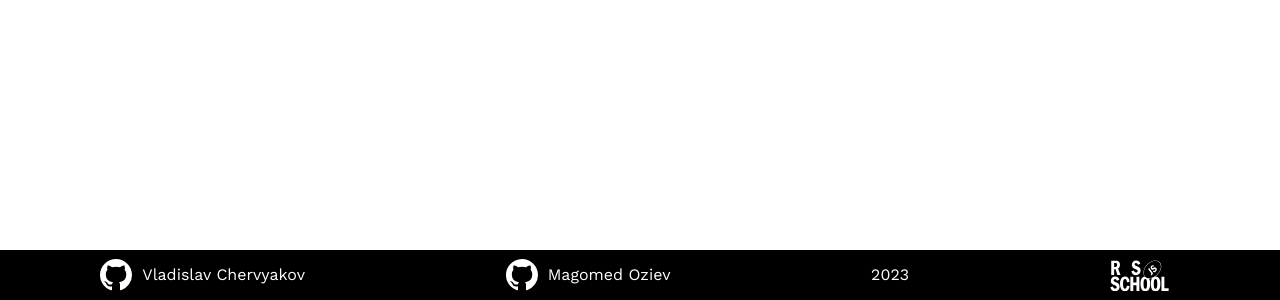
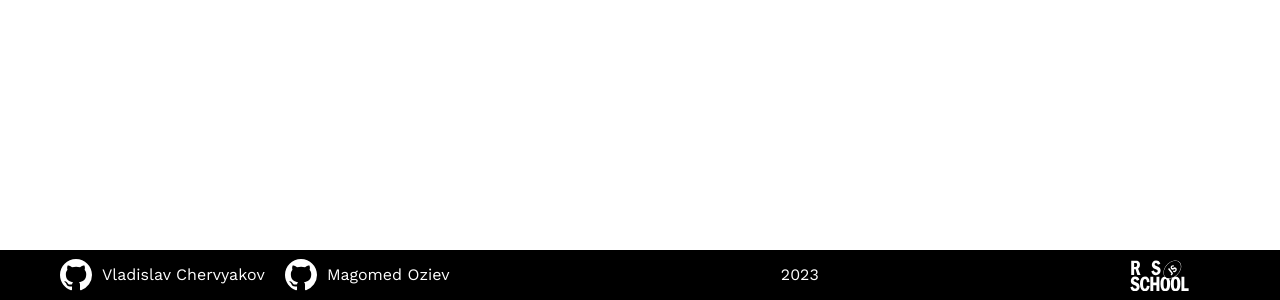
Before and after one commit to existanz/online-store, a website built with webpack: page src/application/index.html in a window 1280 px wide. Shown: the part 500-800 px from the top of the page. Built offline with nearby package versions, Linux system fonts and the light colour scheme.

Commit message:
fix: change styles according to layout

```diff
--- a/src/application/core/components/footer/footer.scss
+++ b/src/application/core/components/footer/footer.scss
@@ -6,14 +6,23 @@
   height: 50px;
   left: 0px;
   bottom: 0px;
-  display: flex;
-  justify-content: space-around;
-  align-items: center;
   color: #fff;
   background-color: black;
 }
 
+.footer__container {
+  display: flex;
+  justify-content: space-between;
+  align-items: center;
+}
+
+.footer-links{
+  display: flex;
+  justify-content: space-between;
+}
+
 .footer__link {
+  padding-right: 20px;
   display: flex;
   justify-content: space-between;
   align-items: center;
--- a/src/application/core/components/footer/footer.ts
+++ b/src/application/core/components/footer/footer.ts
@@ -4,6 +4,8 @@ import { SVGLink } from './SVGLink';
 import { SVGs } from './SVGs';
 
 export class Footer extends DOMElement {
+  container: DOMElement;
+  footerLinx: DOMElement;
   gitHub1: SVGLink;
   gitHub2: SVGLink;
   year: DOMElement;
@@ -14,14 +16,16 @@ export class Footer extends DOMElement {
   constructor(parentNode: HTMLElement) {
     super(parentNode, 'footer', ['footer']);
 
+    this.container = new DOMElement(this.node, 'div', ['container', 'footer__container']);
+    this.footerLinx = new DOMElement(this.container.node, 'div', ['footer-links']);
     this.gitHub1 = new SVGLink(
-      this.node,
+      this.footerLinx.node,
       'https://github.com/chervyakov-vladislav',
       'Vladislav Chervyakov',
       this.ghSVG
     );
-    this.gitHub2 = new SVGLink(this.node, 'https://github.com/EXisTAnZ', 'Magomed Oziev', this.ghSVG);
-    this.year = new DOMElement(this.node, 'p', ['footer__year'], '2023');
-    this.rsschool = new SVGLink(this.node, 'https://rs.school/js/', '', this.rsschoolSVG);
+    this.gitHub2 = new SVGLink(this.footerLinx.node, 'https://github.com/EXisTAnZ', 'Magomed Oziev', this.ghSVG);
+    this.year = new DOMElement(this.container.node, 'p', ['footer__year'], '2023');
+    this.rsschool = new SVGLink(this.container.node, 'https://rs.school/js/', '', this.rsschoolSVG);
   }
 }
```
